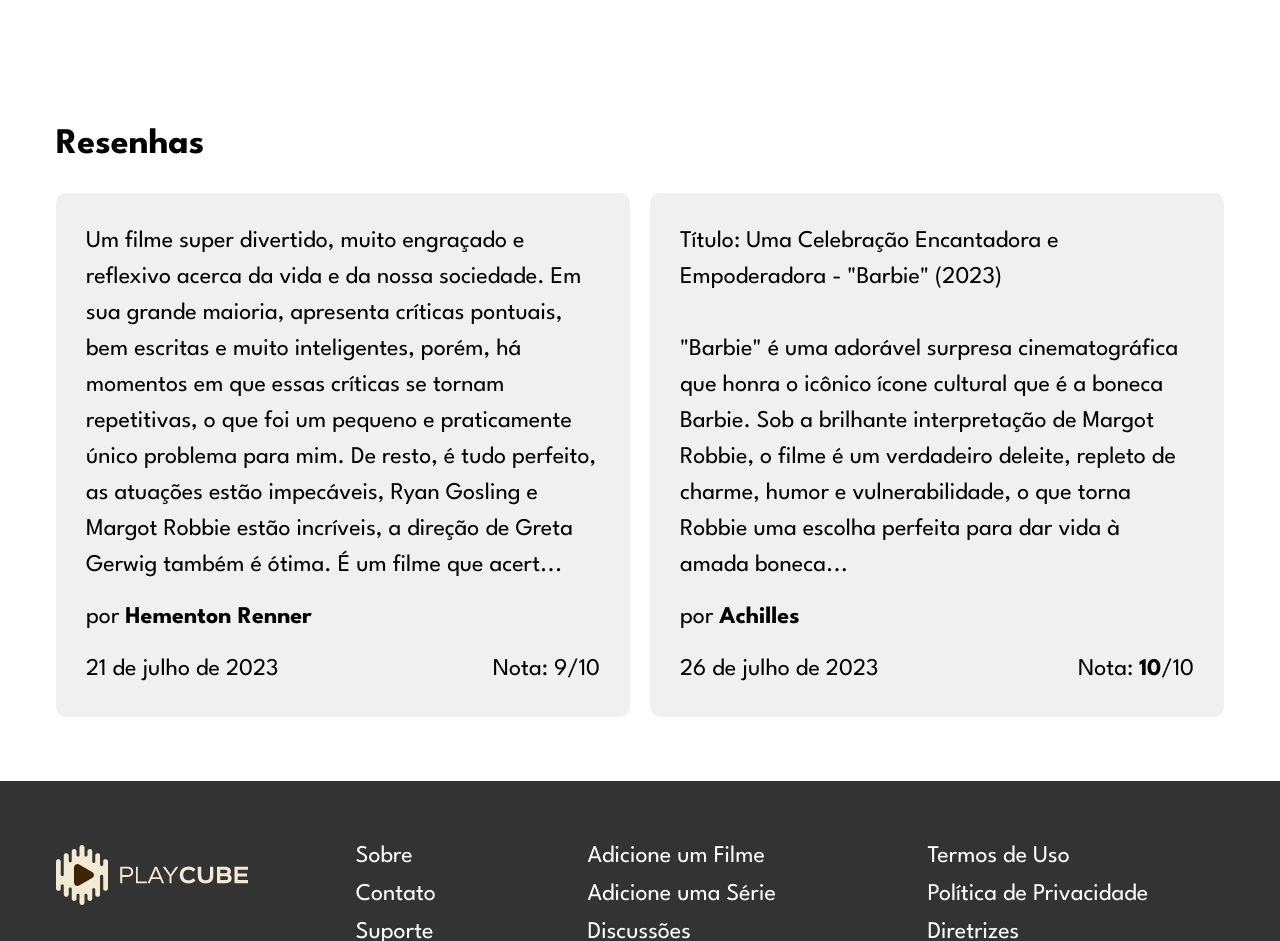
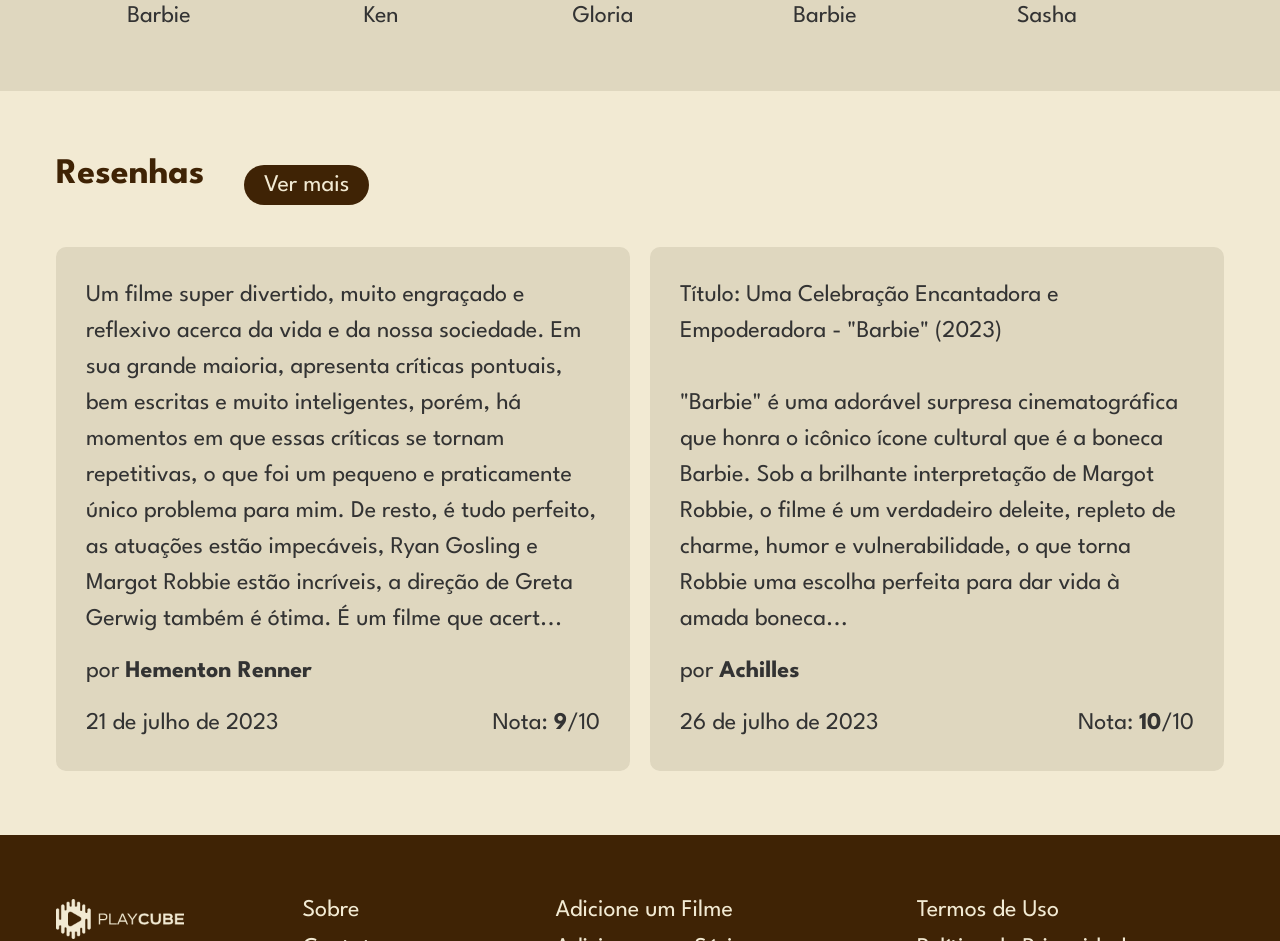
Before and after one commit to moniquedg/teste-opovo, a plain HTML site: page index.html in a window 1280 px wide. Shown: the part 1228-2169 px from the top of the page. Drawn offline with Linux system fonts and the light colour scheme; files whose address does not match are found by name.

Commit message:
criação de botões 'ver mais'

```diff
--- a/index.html
+++ b/index.html
@@ -53,7 +53,10 @@
 
     <section id="section2" class="content-section">
         <div class="container">
-            <h2>Elenco</h2>
+            <div class="section-header">
+                <h2>Elenco</h2>
+                <button class="view-more">Ver mais</button>
+            </div>
             <div class="cast-slider">
                 <div class="slides">
                     <div class="slide-item">
@@ -110,7 +113,10 @@
 
     <section id="section3" class="content-section">
         <div class="container">
-            <h2>Resenhas</h2>
+            <div class="section-header">
+                <h2>Resenhas</h2>
+                <button class="view-more">Ver mais</button>
+            </div>
             <div class="reviews">
                 <div class="review-box">
                     <div class="review-content">
@@ -118,7 +124,7 @@
                         <p class="author">por <span class="author-name">Hementon Renner</span></p>
                         <div class="review-footer">
                             <span class="date">21 de julho de 2023</span>
-                            <span class="rating">Nota: </b>9</b>/10</span>
+                            <span class="rating">Nota: <b>9</b>/10</span>
                         </div>
                     </div>
                 </div>
--- a/style.css
+++ b/style.css
@@ -12,8 +12,9 @@
     font-style: normal;
 }
 
-body, h1, h2, h3, h4, h5, h6, p, a, li {
+body, h1, h2, h3, h4, h5, h6, p, a, li, button {
     font-family: 'League Spartan', sans-serif;
+    color: #333333;
 }
 
 * {
@@ -30,8 +31,8 @@ body, h1, h2, h3, h4, h5, h6, p, a, li {
 
 /* navbar */
 .navbar {
-    background-color: #333;
-    color: #fff;
+    background-color: #3F2305;
+    color: #F2EAD3;
     padding: 1rem 0;
     position: relative;
 }
@@ -57,7 +58,7 @@ body, h1, h2, h3, h4, h5, h6, p, a, li {
 }
 
 .navbar .nav-links a {
-    color: #fff;
+    color: #F2EAD3;
     text-decoration: none;
 }
 
@@ -70,14 +71,14 @@ body, h1, h2, h3, h4, h5, h6, p, a, li {
 .hamburger .bar {
     width: 25px;
     height: 3px;
-    background-color: #fff;
+    background-color: #F2EAD3;
     margin: 3px 0;
 }
 
 .mobile-nav-links {
     display: none;
     flex-direction: column;
-    background-color: #333;
+    background-color: #3F2305;
     position: absolute;
     top: 100%;
     left: 0;
@@ -90,7 +91,7 @@ body, h1, h2, h3, h4, h5, h6, p, a, li {
 }
 
 .mobile-nav-links a {
-    color: #fff;
+    color: #F2EAD3;
     text-decoration: none;
 }
 
@@ -102,6 +103,18 @@ body, h1, h2, h3, h4, h5, h6, p, a, li {
 .section-content {
     display: flex;
     align-items: center;
+}
+
+#section1 {
+    background-color: #F2EAD3;
+}
+
+#section2 {
+    background-color: #DFD7BF;
+}
+
+#section3 {
+    background-color: #F2EAD3;
 }
 
 .capa-image {
@@ -117,12 +130,14 @@ body, h1, h2, h3, h4, h5, h6, p, a, li {
 .text-content h2 {
     font-size: 48px;
     margin-bottom: 1rem;
+    color: #3F2305;
 }
 
 .text-content p {
     font-size: 24px;
     margin-bottom: 1rem;
     line-height: 1.5;
+    color: #333333;
 }
 
 .title-bold {
@@ -195,16 +210,42 @@ body, h1, h2, h3, h4, h5, h6, p, a, li {
     margin-right: 1rem;
 }
 
+.actor-name, .character-name {
+    font-size: 24px;
+    color: #333333;
+}
+
 .actor-name {
-    font-size: 24px;
     font-weight: bold;
     margin-top: 1rem;
 }
 
 .character-name {
-    font-size: 24px;
     font-weight: normal;
     margin-top: 0.5rem;
+}
+
+.view-more {
+    background-color: #3F2305;
+    color: #F2EAD3;
+    border: none;
+    border-radius: 20px;
+    width: 125px;
+    height: 40px;
+    font-size: 24px;
+    cursor: pointer;
+    margin-left: 20px;
+}
+
+.section-header {
+    display: flex;
+    align-items: center;
+    justify-content: flex-start;
+}
+
+.section-header h2 {
+    margin-right: 20px;
+    line-height: 40px;
 }
 
 /* resenhas */
@@ -218,7 +259,7 @@ body, h1, h2, h3, h4, h5, h6, p, a, li {
 .review-box {
     width: 610px;
     height: auto;
-    background-color: #f0f0f0;
+    background-color: #DFD7BF;
     border-radius: 10px;
     padding: 30px;
     box-sizing: border-box;
@@ -227,6 +268,7 @@ body, h1, h2, h3, h4, h5, h6, p, a, li {
 .review-content {
     font-size: 24px;
     line-height: 1.5;
+    color: #333333;
 }
 
 .author {
@@ -236,6 +278,7 @@ body, h1, h2, h3, h4, h5, h6, p, a, li {
 
 .author-name {
     font-weight: bold;
+    color: #333333;
 }
 
 .review-footer {
@@ -247,17 +290,19 @@ body, h1, h2, h3, h4, h5, h6, p, a, li {
 
 .date, .rating {
     font-size: 24px;
+    color: #333333;
 }
 
 h2 {
     font-size: 36px;
     margin-bottom: 20px;
+    color: #3F2305;
 }
 
 /* rodapé */
 .footer {
-    background-color: #333;
-    color: #fff;
+    background-color: #3F2305;
+    color: #F2EAD3;
     padding: 4rem 0;
 }
 
@@ -268,7 +313,7 @@ h2 {
 }
 
 .footer-logo img {
-    height: 60px;
+    height: 40px;
     margin-bottom: 1rem;
     margin-right: 2rem;
 }
@@ -290,7 +335,7 @@ h2 {
 }
 
 .footer-column ul li a {
-    color: #fff;
+    color: #F2EAD3;
     text-decoration: none;
 }
 
```
